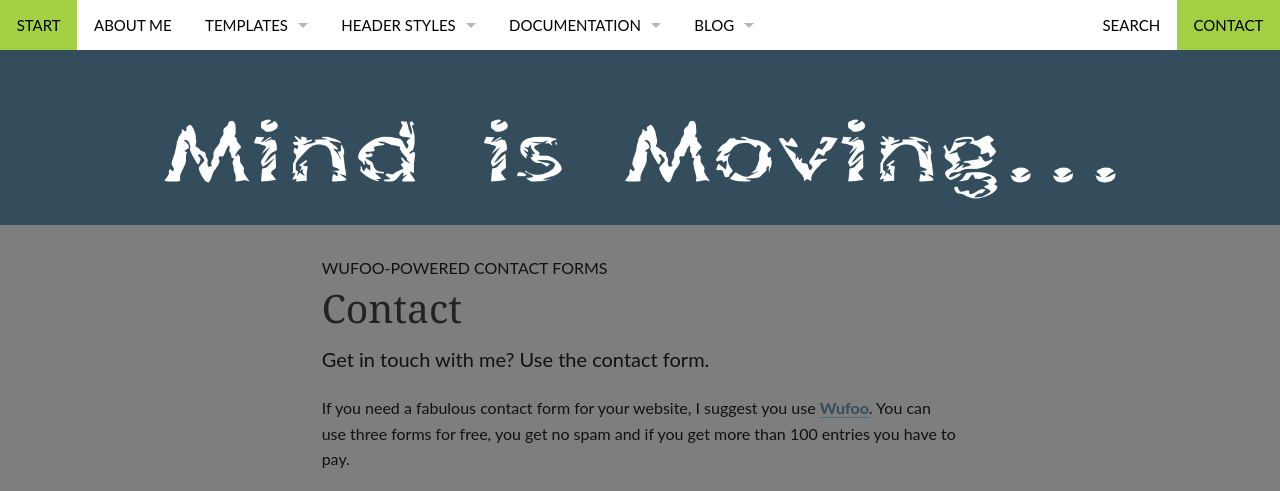
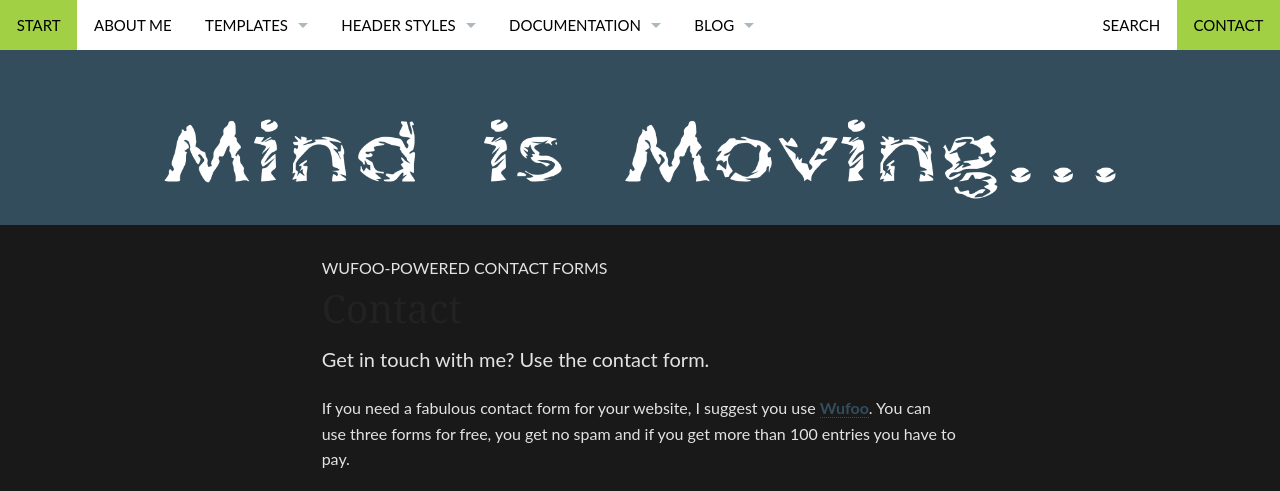
Before and after one commit to Ctross/Ctross.github.io, a Jekyll site: the page built from pages/contact.md, in a window 1280 px wide. Shown: the top 491 px of the page. Built offline with Jekyll 4.4.1, drawn with Linux system fonts in a browser that asks for light colours.

Commit message:
Update _01_settings_colors.scss

```diff
--- a/_sass/_01_settings_colors.scss
+++ b/_sass/_01_settings_colors.scss
@@ -15,9 +15,9 @@
 /* Basics
 ------------------------------------------------------------------- */
 
-$text-color:       	#111;
+$text-color:       	#e3e3e3;
 $body-font-color: 	$text-color;
-$body-bg: 			#7e7e7e;
+$body-bg: 			#191919;
 
 
 
```
